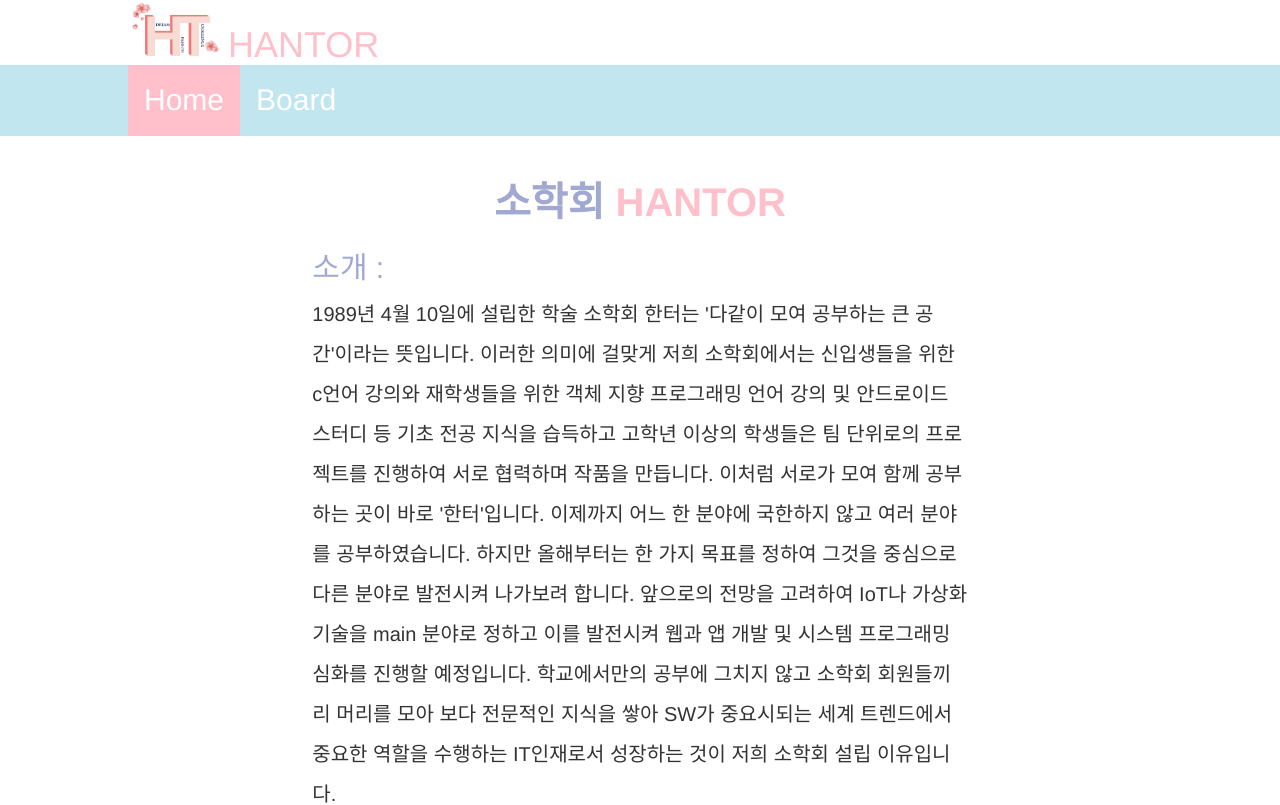
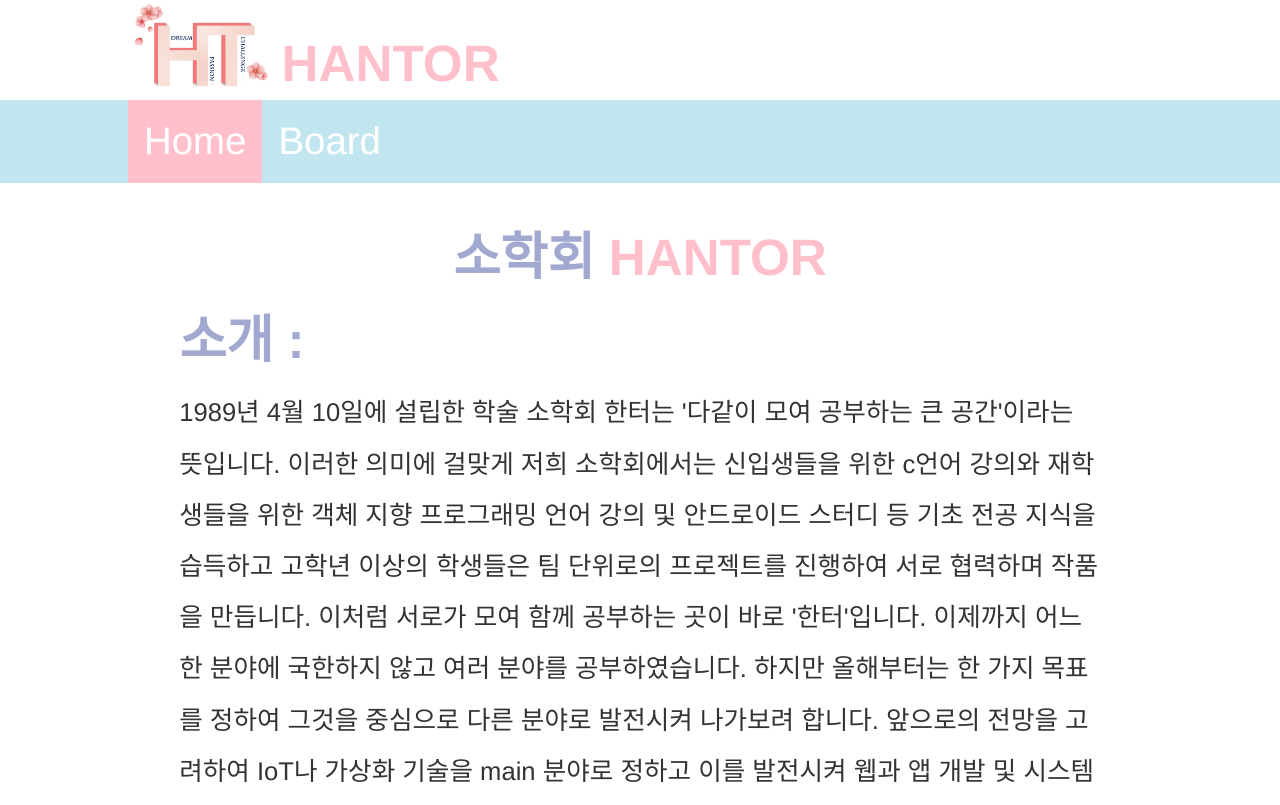
Before and after one commit to jjw8967/Hantor_Page, a Vue app in the folder frontend/: page / in a window 1280 px wide. Shown: the top 805 px of the page. Built offline with nearby package versions, Linux system fonts and the light colour scheme.

Commit message:
reactive Vue

```diff
--- a/frontend/src/App.vue
+++ b/frontend/src/App.vue
@@ -7,7 +7,7 @@
     <header>
         <div class="top">
             <img src="img/mark.png" id="mark"/>
-            <h1 class="title">HANTOR</h1>
+            <span class="title">HANTOR</span>
         </div>
         <nav>
             <ul style="margin: 0 10%">
@@ -75,12 +75,14 @@ section{
 .title{
     display: inline;
     color:pink;
+    font-size: 4vw;
+    font-weight: bold;
 }
 nav{
     background-color:  #c2e6f0;
 }
 #mark {
-    width: 100px; /* 이미지의 최대사이즈 */
+    width: 15%; /* 이미지의 최대사이즈 */
 
     vertical-align: bottom;
 }
@@ -96,10 +98,13 @@ overflow: hidden;
 
 display: inline-block;
 color: white;
-font-size : 30px;
+font-size : 3vw;
 text-align: center;
 padding: 14px 16px;
 text-decoration: none;
 }
 
+#app{
+  font-size: 2vw;
+}
 </style>
--- a/frontend/src/main.js
+++ b/frontend/src/main.js
@@ -11,7 +11,7 @@ Vue.config.productionTip = false
 
 const store = new Vuex.Store({
   state: {
-    baseUrl : "http://hantor.tk:8000"
+    baseUrl : "http://localhost:8000"
   },
 
 })
--- a/frontend/src/views/Board.vue
+++ b/frontend/src/views/Board.vue
@@ -14,7 +14,7 @@
           <th>{{board.num}}</th>
           <td class="board-title">{{board.title}}</td>
           <td>{{board.author}}</td>
-          <td>{{board.date.substring(0,10)}}</td>
+          <td>{{board.date.substring(0,10).replace(/-/gi,'.')}}</td>
         </tr>
       </tbody>
     </table>
--- a/frontend/src/views/Home.vue
+++ b/frontend/src/views/Home.vue
@@ -1,19 +1,16 @@
 <template>
   <div class="home">
-
-    <section>
       <div class="intro">
-            <p align="center" style="font-size:40px;font-weight: bold; " ><span style="color:#a2a9d1;">소학회 </span>
+          <p align="center" style="font-size:4vw;font-weight: bold; " ><span style="color:#a2a9d1;">소학회 </span>
               <span style=" color:pink;">HANTOR</span>
           </p>
-            <h2 style="color:#a2a9d1;">소개 :</h2>
+          <p style="font-size:4vw; font-weight: bold; color:#a2a9d1;">소개 :</p>
           <p class='text'>
               1989년 4월 10일에 설립한 학술 소학회 한터는 '다같이 모여 공부하는 큰 공간'이라는 뜻입니다. 이러한 의미에 걸맞게 저희 소학회에서는 신입생들을 위한 c언어 강의와 재학생들을 위한 객체 지향 프로그래밍 언어 강의 및 안드로이드 스터디 등 기초 전공 지식을 습득하고 고학년 이상의 학생들은 팀 단위로의 프로젝트를 진행하여 서로 협력하며 작품을 만듭니다. 이처럼 서로가 모여 함께 공부하는 곳이 바로 '한터'입니다.
               이제까지 어느 한 분야에 국한하지 않고 여러 분야를 공부하였습니다. 하지만 올해부터는 한 가지 목표를 정하여 그것을 중심으로 다른 분야로 발전시켜 나가보려 합니다. 앞으로의 전망을 고려하여 IoT나 가상화 기술을 main 분야로 정하고 이를 발전시켜 웹과 앱 개발 및 시스템 프로그래밍 심화를 진행할 예정입니다.
               학교에서만의 공부에 그치지 않고 소학회 회원들끼리 머리를 모아 보다 전문적인 지식을 쌓아 SW가 중요시되는 세계 트렌드에서 중요한 역할을 수행하는 IT인재로서 성장하는 것이 저희 소학회 설립 이유입니다.
           </p>
       </div>
-    </section>
   </div>
 </template>
 
@@ -31,10 +28,9 @@ export default {
 <style>
 .text {
     line-height:2.0em;
-    font-size: 20px;
 }
 
 .intro{
-    margin: 0 10%;
+    margin: 0 5%;
 }
 </style>
```
Also changed, not shown: 1 other file (tests, documents, lock files or other folders). Lines whose indentation alone changed are shown as unchanged.
